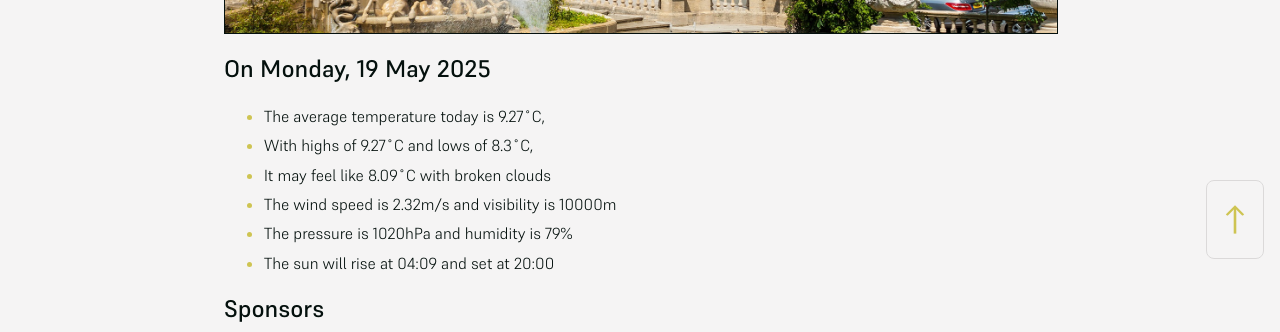
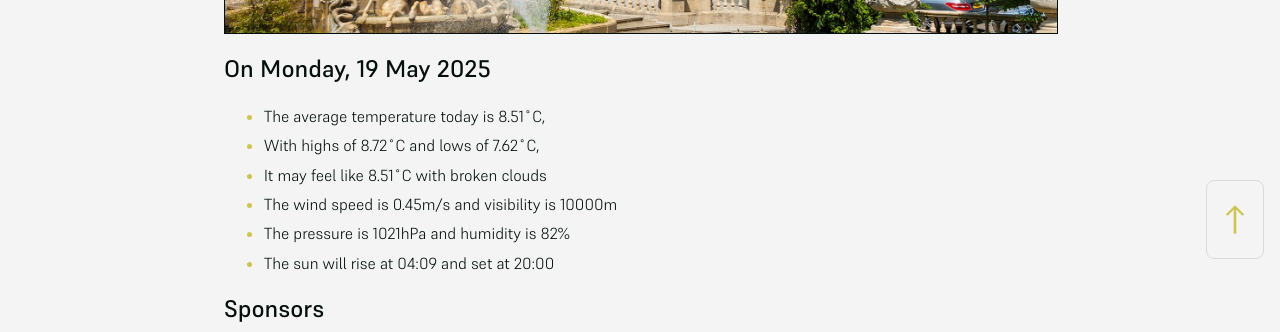
Before and after one commit to mat-0/cheltenham-open-data, a Jekyll site: the page built from index.md, in a window 1280 px wide. Shown: the part 625-957 px from the top of the page. Built offline with Jekyll 4.4.1, drawn with Linux system fonts in a browser that asks for light colours.

Commit message:
Updated 2025-05-19 04:03:50

```diff
--- a/index.md
+++ b/index.md
@@ -10,11 +10,11 @@ seo: Menu
 <!-- weather_marker starts -->
 ## On Monday, 19 May 2025
 
-- The average temperature today is 9.27˚C,
-- With highs of 9.27˚C and lows of 8.3˚C,
-- It may feel like 8.09˚C with broken clouds
-- The wind speed is 2.32m/s and visibility is 10000m
-- The pressure is 1020hPa and humidity is 79%
+- The average temperature today is 8.51˚C,
+- With highs of 8.72˚C and lows of 7.62˚C,
+- It may feel like 8.51˚C with broken clouds
+- The wind speed is 0.45m/s and visibility is 10000m
+- The pressure is 1021hPa and humidity is 82%
 - The sun will rise at 04:09 and set at 20:00
 
 <!-- weather_marker ends -->
```
Also changed, not shown: _data/flood.json (+5 -48 lines), _pages/news.md (+4 -4 lines).
